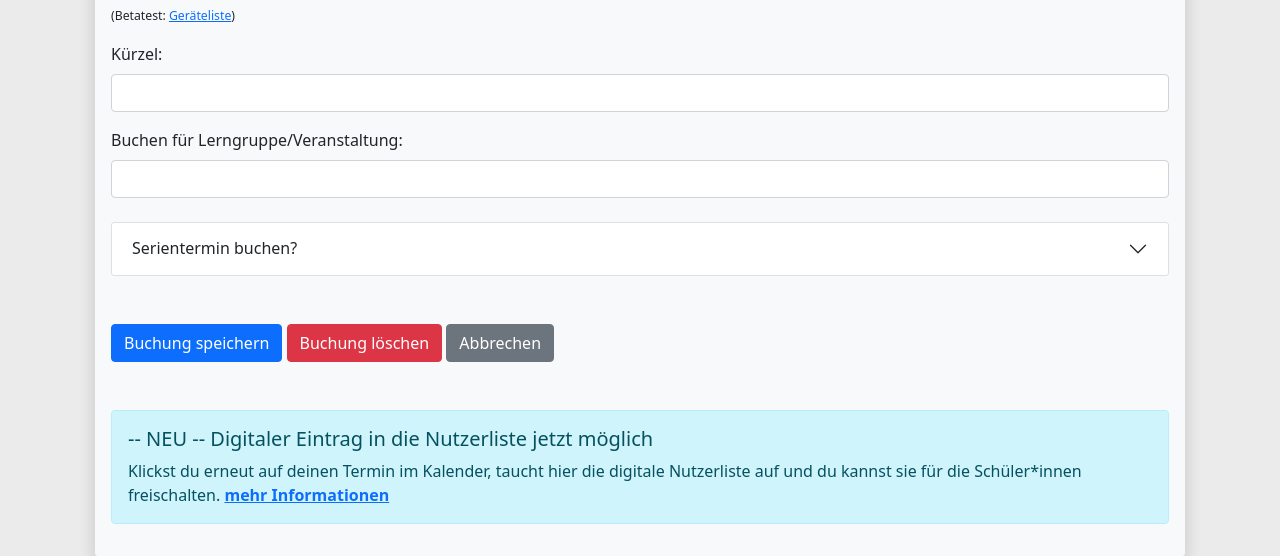
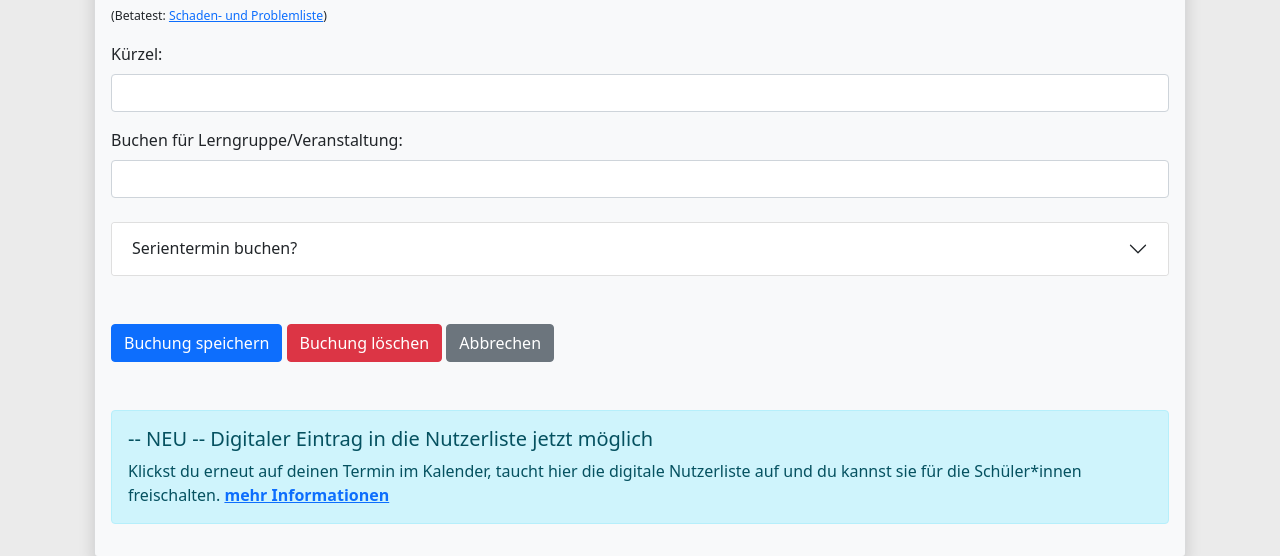
Before and after one commit to pyphil/DjangoBuchungstool, a Django app: template buchungstool/templates/buchungstoolEntry.html in a window 1280 px wide. Shown: the part 232-788 px from the top of the page. Run offline with Django 3.2, Linux system fonts and the light colour scheme; the template is opened without the code that fills it, so the values that code supplies are empty.

Commit message:
Update buchungstoolEntry.html

```diff
--- a/buchungstool/templates/buchungstoolEntry.html
+++ b/buchungstool/templates/buchungstoolEntry.html
@@ -24,7 +24,7 @@
   {% endif %}
   <h5 class="mt-3"><strong>Datum: </strong>{{ date }}, {{ std }}. Stunde</h5>
   <h5 class="mt-3"><strong>Raum/Gerät:</strong> {{room_text}}</h5>
-  <small><small>(Betatest: <a href="{% url 'devicelist' room isodate std entry_id %}">Geräteliste</a>)</small></small>
+  <small><small>(Betatest: <a href="{% url 'devicelist' room isodate std entry_id %}">Schaden- und Problemliste</a>)</small></small>
   <form method="POST">
     {% csrf_token %}
     <div class="mb-3">
```
